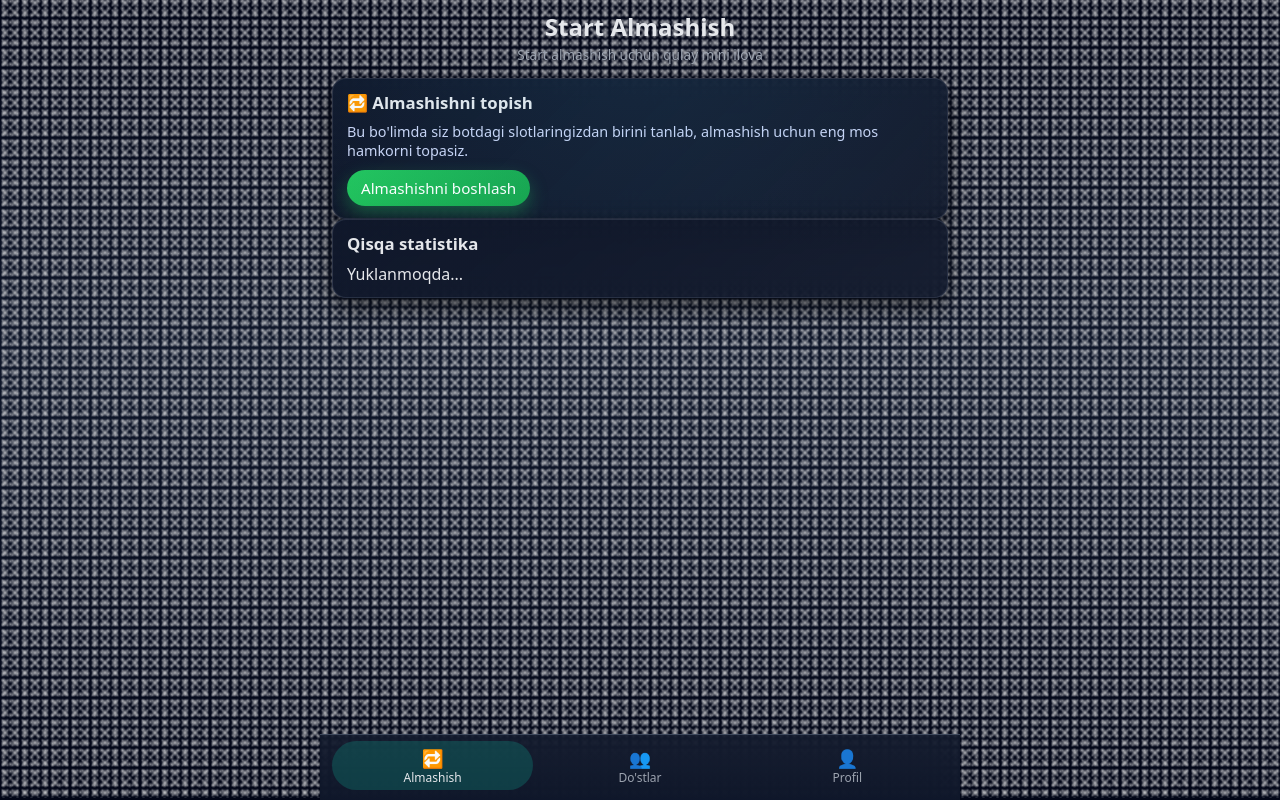
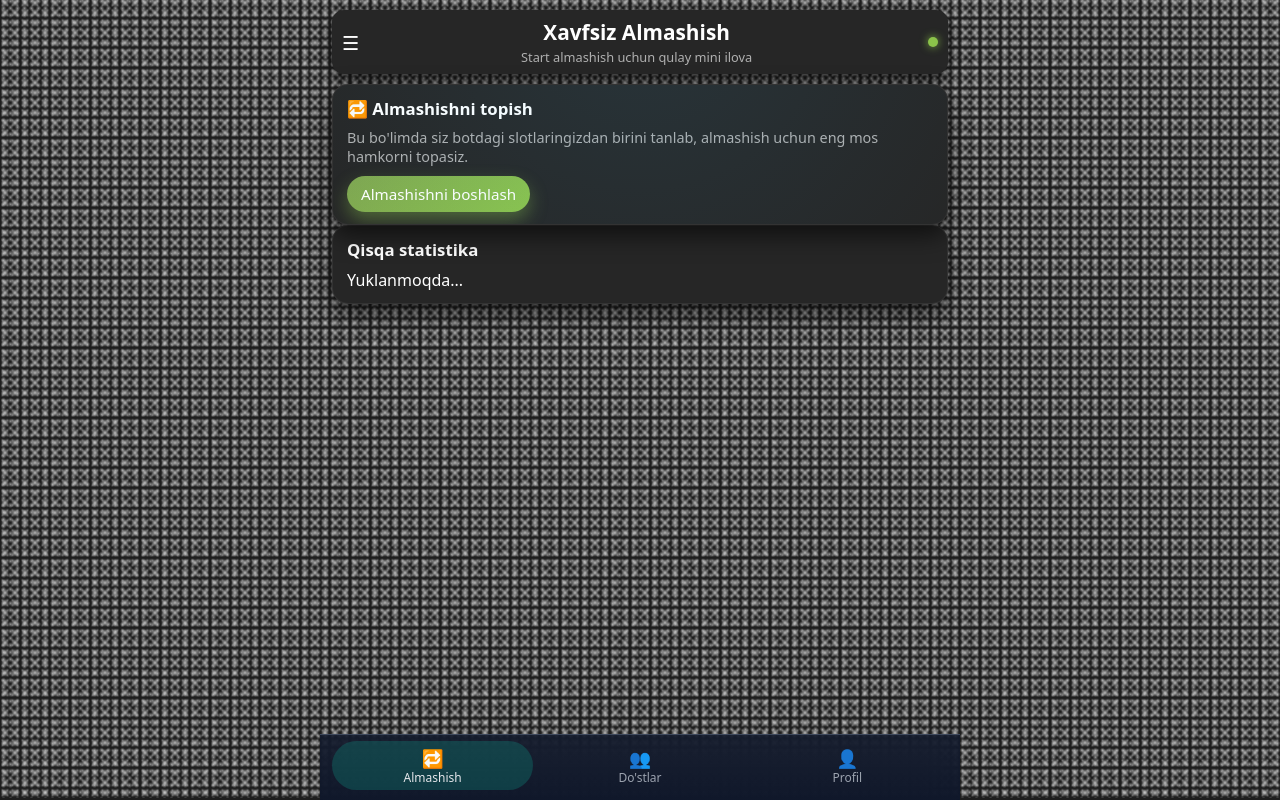
Before and after one commit to yendexgames-create/startalmashish, a website: page public/index.html in a window 1280 px wide. Drawn offline with Linux system fonts and the light colour scheme.

Commit message:
sdgdrgdf

```diff
--- a/public/app.js
+++ b/public/app.js
@@ -86,9 +86,11 @@
         Array.isArray(slotsData.links) &&
         slotsData.links.some((l) => l.slot_index === 1 && l.link);
 
+      // Har doim birinchi bo'lib Slotlar bo'limini ochamiz
+      switchView('view-slots');
+
       if (!hasSlot1Link) {
-        // 1-slot uchun link yo'q – foydalanuvchini slotlar bo'limiga olib boramiz
-        switchView('view-slots');
+        // 1-slot uchun link yo'q – navbarni yopib, foydalanuvchidan link kiritishni so'raymiz
         if (navbar) {
           navbar.style.display = 'none';
         }
@@ -101,11 +103,10 @@
           });
         }
       } else {
-        // Asosiy maʼlumotlar tayyor – profil bo'limini ochamiz
+        // 1-slot allaqachon bor – navbar ochiq bo'ladi
         if (navbar) {
           navbar.style.display = 'flex';
         }
-        switchView('view-profile');
       }
     } catch (e) {
       console.error('Backend yuklashda xato:', e);
--- a/public/index.html
+++ b/public/index.html
@@ -10,8 +10,14 @@
     <div class="snow-layer" aria-hidden="true"></div>
     <div id="app">
       <header class="app-header">
-        <h1>Start Almashish</h1>
-        <p class="subtitle">Start almashish uchun qulay mini ilova</p>
+        <div class="header-left">☰</div>
+        <div class="header-center">
+          <h1>Xavfsiz Almashish</h1>
+          <p class="subtitle">Start almashish uchun qulay mini ilova</p>
+        </div>
+        <div class="header-right">
+          <span class="status-dot"></span>
+        </div>
       </header>
 
       <main class="app-main">
--- a/public/style.css
+++ b/public/style.css
@@ -6,8 +6,8 @@
 }
 
 body {
-  background: linear-gradient(to bottom, #020617, #0f172a 45%, #020617);
-  color: #e5e7eb;
+  background: #1e1e1e;
+  color: #ffffff;
   min-height: 100vh;
 }
 
@@ -46,18 +46,61 @@ body {
 }
 
 .app-header {
+  display: flex;
+  align-items: center;
+  justify-content: space-between;
+  padding: 8px 10px;
+  border-radius: 12px;
+  background: #262626;
+  box-shadow: 0 8px 18px rgba(0, 0, 0, 0.5);
+  animation: header-slide-down 0.4s ease-out;
+}
+
+.header-left {
+  font-size: 1.2rem;
+  cursor: pointer;
+  color: #ffffff;
+}
+
+.header-center {
   text-align: center;
-  margin-bottom: 4px;
+  flex: 1;
 }
 
 .app-header h1 {
-  font-size: 1.5rem;
+  font-size: 1.3rem;
   margin-bottom: 2px;
 }
 
 .subtitle {
-  font-size: 0.85rem;
-  color: #9ca3af;
+  font-size: 0.8rem;
+  color: #b0b0b0;
+}
+
+.header-right {
+  display: flex;
+  align-items: center;
+  justify-content: flex-end;
+  min-width: 24px;
+}
+
+.status-dot {
+  width: 10px;
+  height: 10px;
+  border-radius: 999px;
+  background: #8bc34a;
+  box-shadow: 0 0 8px rgba(139, 195, 74, 0.9);
+}
+
+@keyframes header-slide-down {
+  from {
+    opacity: 0;
+    transform: translateY(-10px);
+  }
+  to {
+    opacity: 1;
+    transform: translateY(0);
+  }
 }
 
 .app-main {
@@ -88,12 +131,11 @@ body {
 }
 
 .card {
-  background: linear-gradient(135deg, rgba(15, 23, 42, 0.98), rgba(15, 23, 42, 0.86));
-  border-radius: 14px;
+  background: #262626;
+  border-radius: 16px;
   padding: 12px 14px;
-  box-shadow: 0 10px 25px rgba(0, 0, 0, 0.55);
-  border: 1px solid rgba(148, 163, 184, 0.18);
-  backdrop-filter: blur(12px);
+  box-shadow: 0 10px 24px rgba(0, 0, 0, 0.6);
+  border: 1px solid rgba(255, 255, 255, 0.06);
 }
 
 .hero-card {
@@ -118,7 +160,7 @@ body {
 
 .hero-text {
   font-size: 0.9rem;
-  color: #cbd5f5;
+  color: #b0b0b0;
   margin-bottom: 10px;
 }
 
@@ -136,15 +178,15 @@ body {
 }
 
 .primary-btn {
-  background: linear-gradient(135deg, #22c55e, #16a34a);
+  background: linear-gradient(135deg, #7fa650, #8bc34a);
   color: white;
-  box-shadow: 0 8px 18px rgba(34, 197, 94, 0.35);
+  box-shadow: 0 8px 18px rgba(139, 195, 74, 0.4);
 }
 
 .secondary-btn {
-  background: rgba(15, 23, 42, 0.9);
-  color: #e5e7eb;
-  border: 1px solid rgba(148, 163, 184, 0.45);
+  background: rgba(38, 38, 38, 0.9);
+  color: #ffffff;
+  border: 1px solid rgba(255, 255, 255, 0.12);
 }
 
 .primary-btn:active,
```
Also changed, not shown: src/bot.js (+7 -8 lines).
